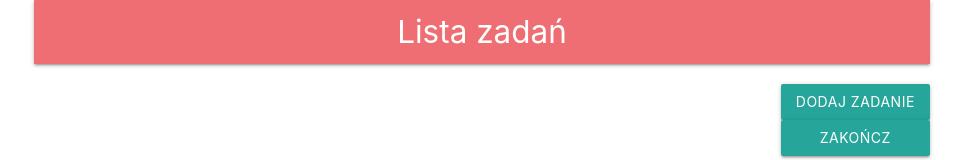
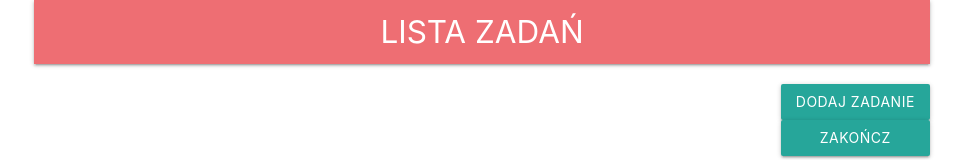
Before and after one commit to LeszekCzechak/angular-lessons, an Angular app: page / in a window 1280 px wide. Shown: the top 160 px of the page, without its empty margins (158-1121 px from the left). Built offline with nearby package versions, Linux system fonts and the light colour scheme.

Commit message:
pipes commit

```diff
--- a/package.json
+++ b/package.json
@@ -20,6 +20,7 @@
     "@angular/platform-browser-dynamic": "~10.1.4",
     "@angular/router": "~10.1.4",
     "materialize-css": "^1.0.0",
+    "ngx-pipes": "^2.7.5",
     "rxjs": "~6.6.0",
     "tslib": "^2.0.0",
     "zone.js": "~0.10.2"
--- a/src/app/app.component.html
+++ b/src/app/app.component.html
@@ -1,7 +1,7 @@
 <div class="container">
   <nav class="row">
     <div class="nav-wrapper">
-      <span class="brand-logo center">Lista zadań</span>
+      <span class="brand-logo center">{{pageTitle | uppercase}}</span>
     </div>
   </nav>
 
@@ -16,7 +16,7 @@
       type="text"
       placeholder="Dodaj zadanie i datę wykonania"
     />
-    <input class="col s2 disabled" type="date" />
+    <input class="col s2 disabled" type="date"/>
     <button class="btn-floating">+</button>
   </div>
 
@@ -44,7 +44,7 @@
   <footer class="page-footer mt-5">
     <div class="footer-copyright">
       <div class="container">
-        2020 © Lista zadań,All rights reserved.
+       {{getDate() | date:'yyyy'}}  {{getFooter()}}
       </div>
     </div>
   </footer>
--- a/src/app/app.component.ts
+++ b/src/app/app.component.ts
@@ -7,4 +7,13 @@ import { Component } from '@angular/core';
 })
 export class AppComponent {
   title = 'angular-lessons';
+  pageTitle = 'Lista zadań';
+
+  getFooter(): string {
+    return '© Lista zadań,All rights reserved.';
+  }
+
+  getDate(): Date {
+    return new Date();
+  }
 }
```
Also changed, not shown: 1 other file (tests, documents, lock files or other folders).
